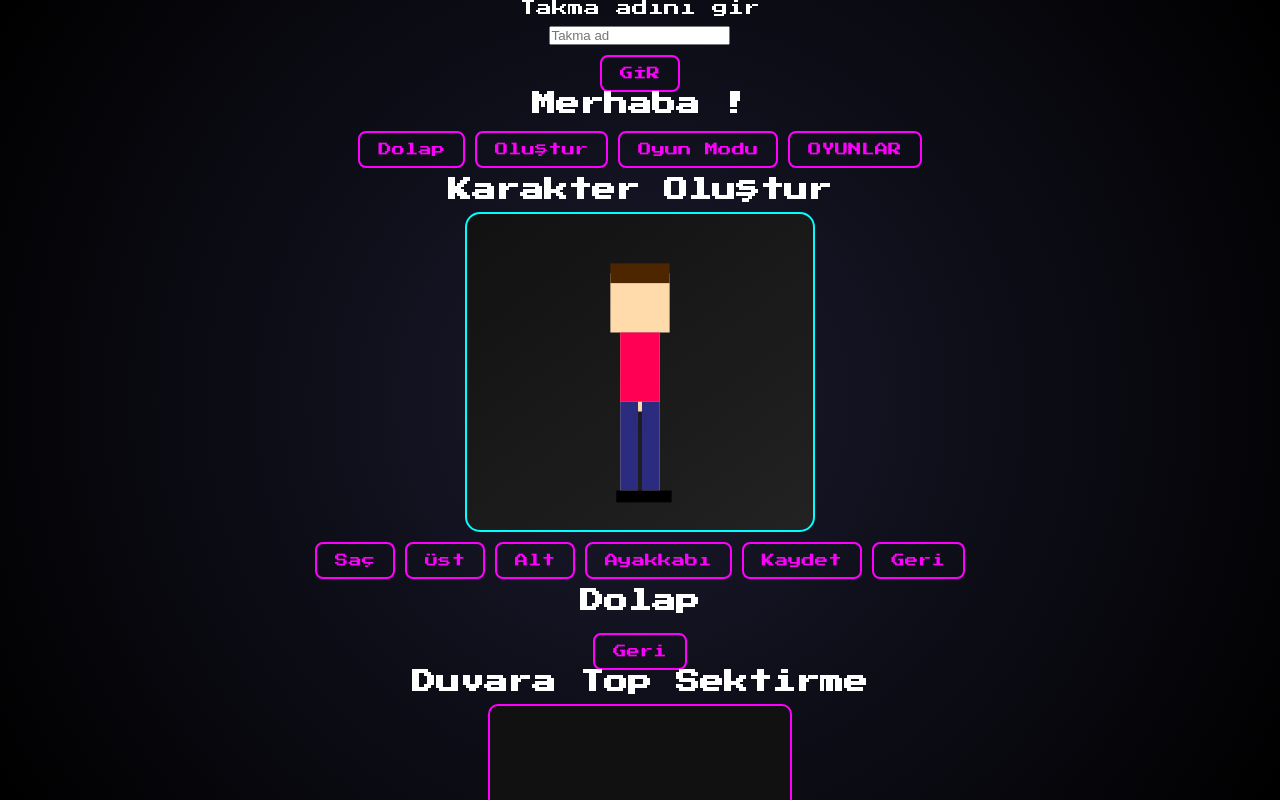
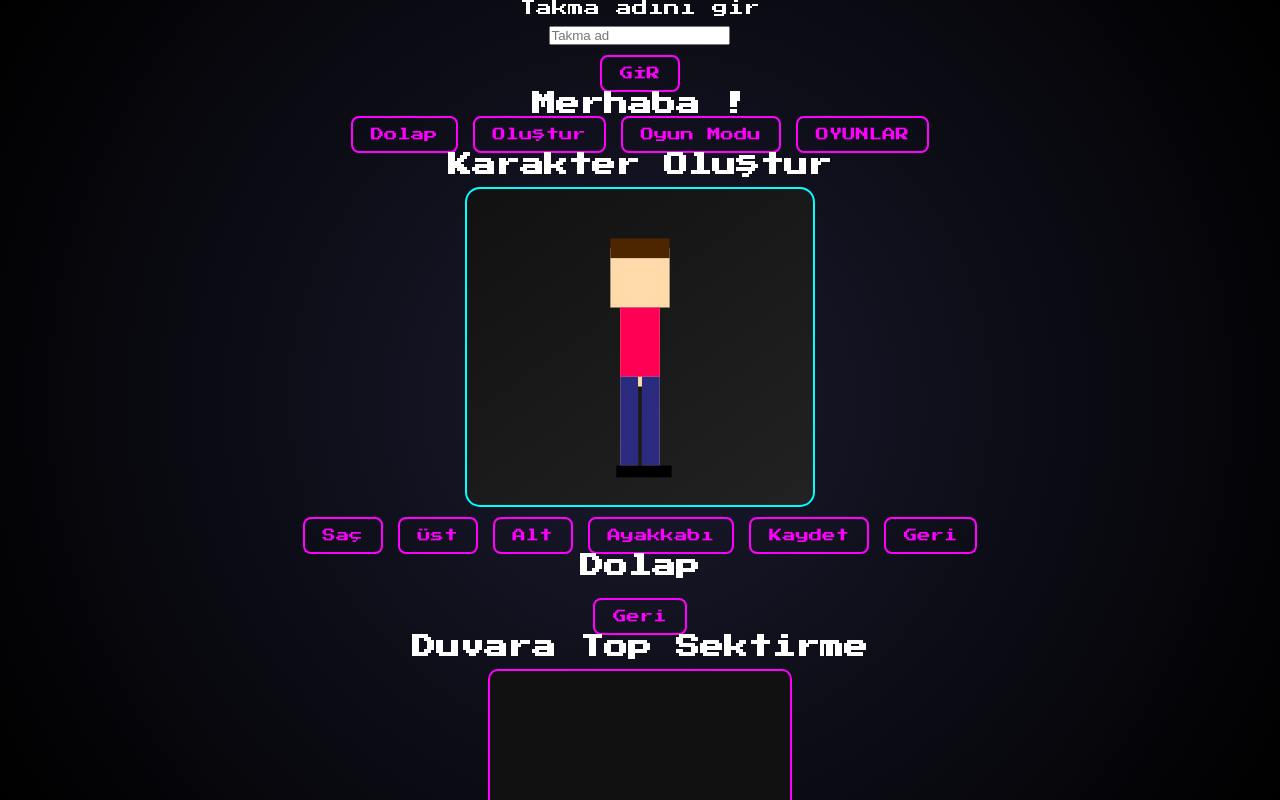
Before and after one commit to brbrsxlegacy/asya-dream-studio, a plain HTML site: page index.html in a window 1280 px wide. Shown: the top 800 px of the page. Drawn offline with Linux system fonts and the light colour scheme.

Commit message:
Update index.html

```diff
--- a/index.html
+++ b/index.html
@@ -16,7 +16,13 @@ body, html{width:100%;height:100%;font-family:'Press Start 2P', cursive;backgrou
 button{padding:10px 18px;cursor:pointer;font-family:'Press Start 2P';border:2px solid var(--neon-pink);color:var(--neon-pink);background:transparent;border-radius:8px;transition:.3s;}
 button:hover{background:var(--neon-pink);color:black;box-shadow:0 0 15px var(--neon-pink);}
 #character-canvas{width:90vw;max-width:350px;height:40vh;background:linear-gradient(145deg,#111,#222);border:2px solid var(--neon-blue);border-radius:15px;display:flex;justify-content:center;align-items:center;margin:10px 0;overflow:hidden;}
-.controls{display:flex;flex-wrap:wrap;gap:10px;justify-content:center;margin-bottom:10px;}
+.controls{
+  display:flex;
+  justify-content:center;
+  align-items:center;
+  gap:15px;
+  flex-wrap:wrap;
+}
 #dolap-list{display:flex;flex-wrap:wrap;gap:15px;justify-content:center;padding:10px;max-width:90vw;overflow-y:auto;max-height:50vh;}
 .character-card{background:rgba(0,0,0,0.7);padding:10px;border:2px solid var(--neon-blue);border-radius:10px;text-align:center;width:120px;display:flex;flex-direction:column;align-items:center;}
 .character-card svg{width:80px;height:100px;}
@@ -36,11 +42,11 @@ h2, p {
 }
 
 /* MENÜ ORTALAMA */
-#menu {
-  display: flex;
-  flex-direction: column;
-  align-items: center;
-  gap: 15px;
+#menu{
+  display:flex;
+  flex-direction:column;
+  align-items:center;
+  justify-content:center;
 }
 
 /* ALT SAYFALAR BAŞLIKLAR */
```
